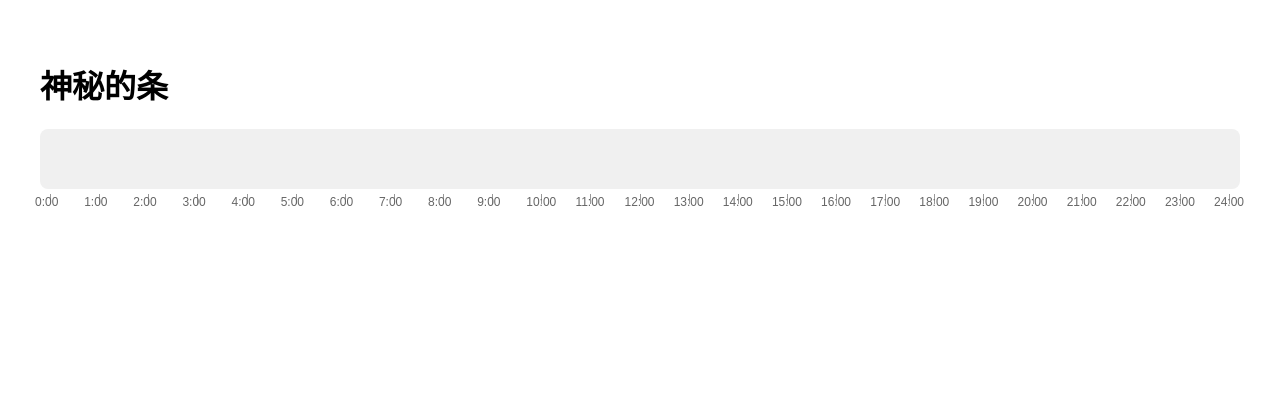
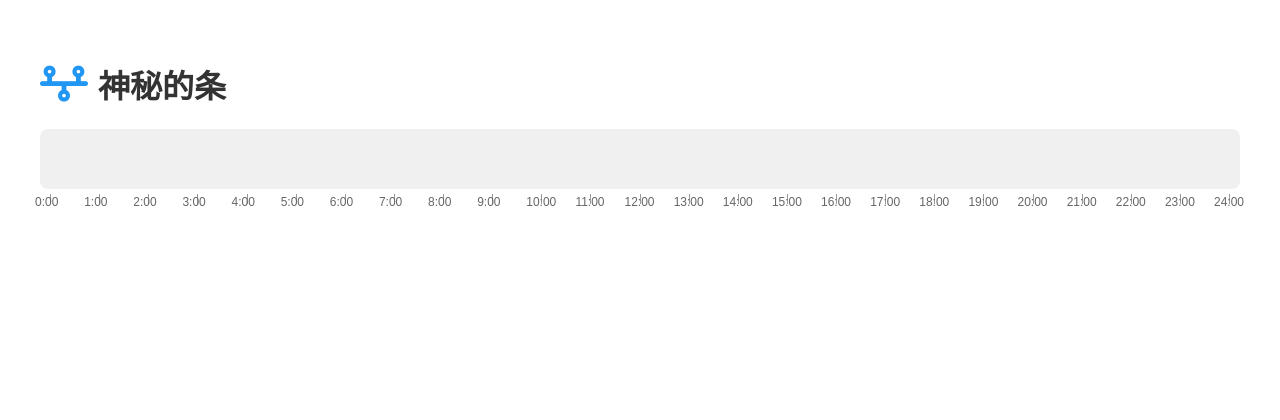
Before and after one commit to SH9959/my_bar, a Flask app: page / in a window 1280 px wide. Shown: the top 420 px of the page. Run offline with Flask 3, Linux system fonts and the light colour scheme; some libraries are stand-ins or nearby versions.

Commit message:
add icon

```diff
--- a/static/style.css
+++ b/static/style.css
@@ -168,3 +168,15 @@ textarea {
     font-size: 0.9em;
     margin-top: 5px;
 }
+
+h1 {
+    display: flex;
+    align-items: center;
+    gap: 10px;
+    color: #333;
+}
+
+h1 i {
+    color: #2196F3;
+    font-size: 1.2em;
+}
--- a/templates/index.html
+++ b/templates/index.html
@@ -3,11 +3,13 @@
 <html>
 <head>
     <title>神秘的条</title>
+    <link rel="icon" type="image/svg+xml" href="{{ url_for('static', filename='favicon.svg') }}">
     <link rel="stylesheet" href="{{ url_for('static', filename='style.css') }}">
+    <link rel="stylesheet" href="https://cdnjs.cloudflare.com/ajax/libs/font-awesome/6.0.0/css/all.min.css">
     <script src="https://cdnjs.cloudflare.com/ajax/libs/marked/4.0.2/marked.min.js"></script>
 </head>
 <body>
-    <h1>神秘的条</h1>
+    <h1><i class="fas fa-timeline"></i> 神秘的条</h1>
     <div class="time-bar-container">
         <div class="time-bar" id="timeBar">
             <div class="time-ticks"></div>
```
Also changed, not shown: static/favicon.svg (added).
